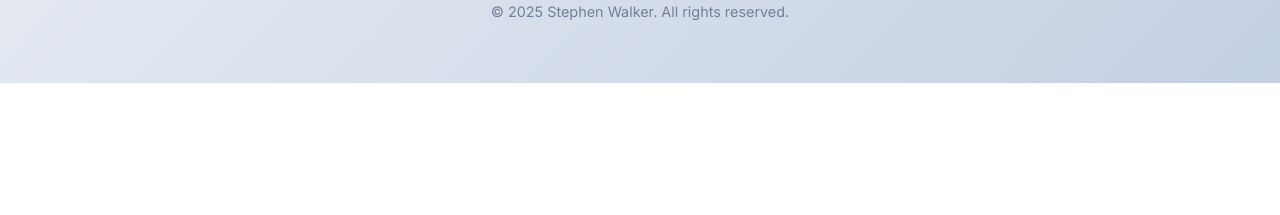
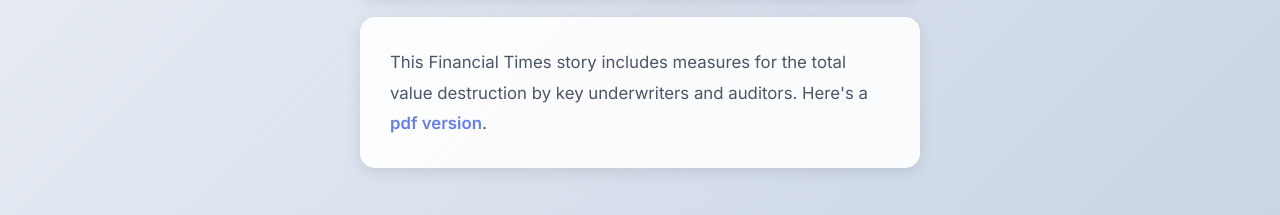
Before and after one commit to stephenwalkerecon/stephens-website, a plain HTML site: page index.html in a window 1280 px wide. Shown: the part 725-940 px from the top of the page. Before the commit the page ends 808 px from the top, so only its background shows below. Drawn offline with Linux system fonts and the light colour scheme.

Commit message:
Add PDF files and Articles & Research section
- Added auditor.pdf about Trump Media's auditor Ben Borgers
- Added nasdaq.pdf about Financial Times story on value destruction
- Created new Articles & Research section with links to PDFs
- Added CSS styling for article items with hover effects
- Included animations for smooth page load

```diff
--- a/index.html
+++ b/index.html
@@ -18,6 +18,16 @@
             <p>Hello! I'm Stephen, and this is my personal landing page. Feel free to explore and connect with me through the links below.</p>
         </section>
 
+        <section class="articles">
+            <h2>Articles & Research</h2>
+            <div class="article-item">
+                <p>Trump Media's Auditor "Ben Borgers" had been on my radar for about a year before I sent the data to the FT. Kudos to the SEC and PCAOB for shutting him down. Here's a <a href="auditor.pdf" target="_blank">pdf version</a>—hilarious read!</p>
+            </div>
+            <div class="article-item">
+                <p>This Financial Times story includes measures for the total value destruction by key underwriters and auditors. Here's a <a href="nasdaq.pdf" target="_blank">pdf version</a>.</p>
+            </div>
+        </section>
+
         <section class="links">
             <h2>Connect</h2>
             <div class="link-grid">
--- a/styles.css
+++ b/styles.css
@@ -62,6 +62,38 @@ section {
     font-size: 1.1rem;
     color: #4a5568;
     line-height: 1.8;
+}
+
+.articles {
+    margin-top: 40px;
+}
+
+.article-item {
+    background: rgba(255, 255, 255, 0.9);
+    padding: 30px;
+    border-radius: 15px;
+    box-shadow: 0 4px 15px rgba(0, 0, 0, 0.1);
+    backdrop-filter: blur(10px);
+    margin-bottom: 20px;
+    text-align: left;
+}
+
+.article-item p {
+    font-size: 1.05rem;
+    color: #4a5568;
+    line-height: 1.8;
+}
+
+.article-item a {
+    color: #667eea;
+    text-decoration: none;
+    font-weight: 600;
+    transition: color 0.3s ease;
+}
+
+.article-item a:hover {
+    color: #764ba2;
+    text-decoration: underline;
 }
 
 .links {
@@ -154,6 +186,10 @@ header {
     animation: fadeIn 0.8s ease-out 0.2s both;
 }
 
+.articles {
+    animation: fadeIn 0.8s ease-out 0.3s both;
+}
+
 .links {
     animation: fadeIn 0.8s ease-out 0.4s both;
 }
```
Also changed, not shown: 2 other files.
